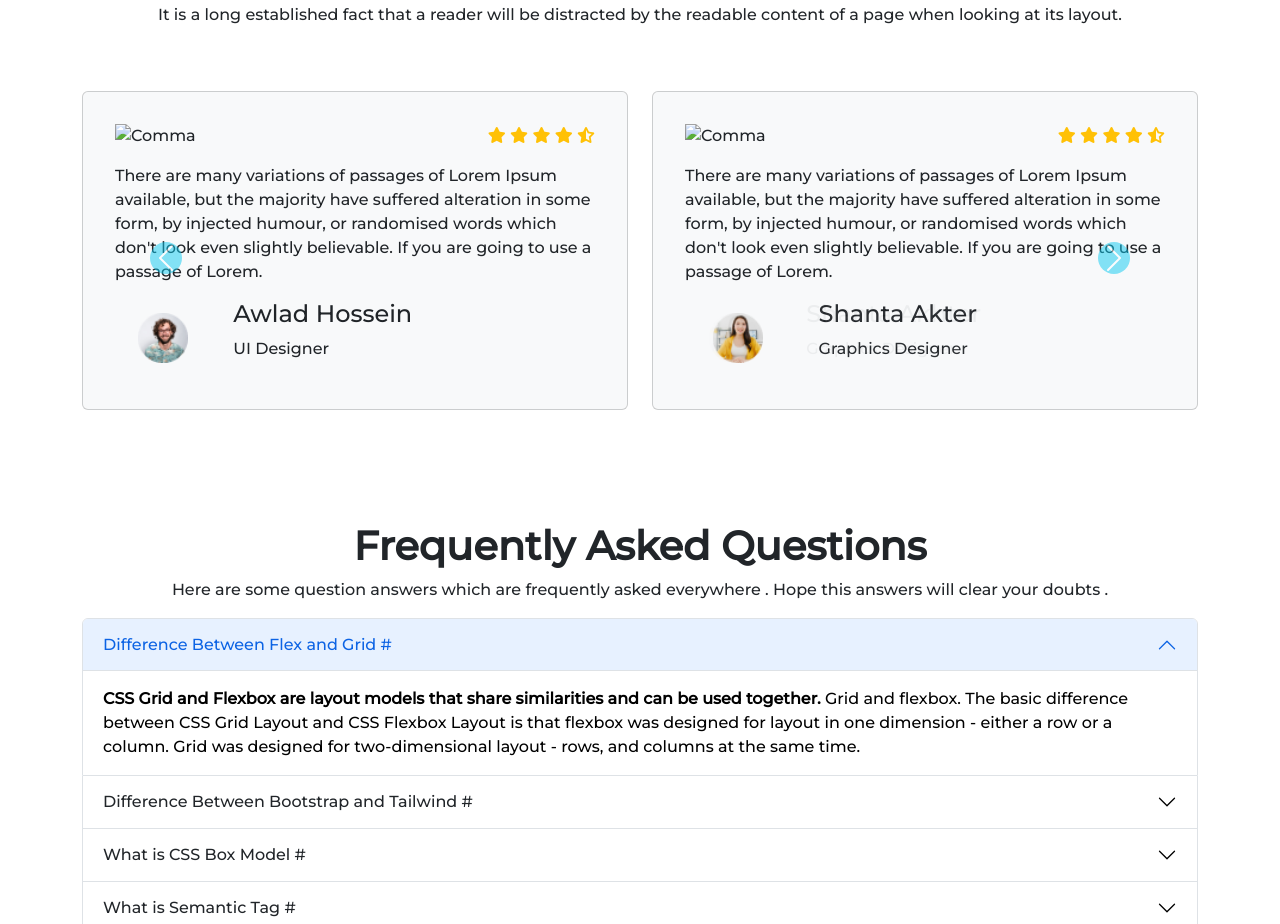
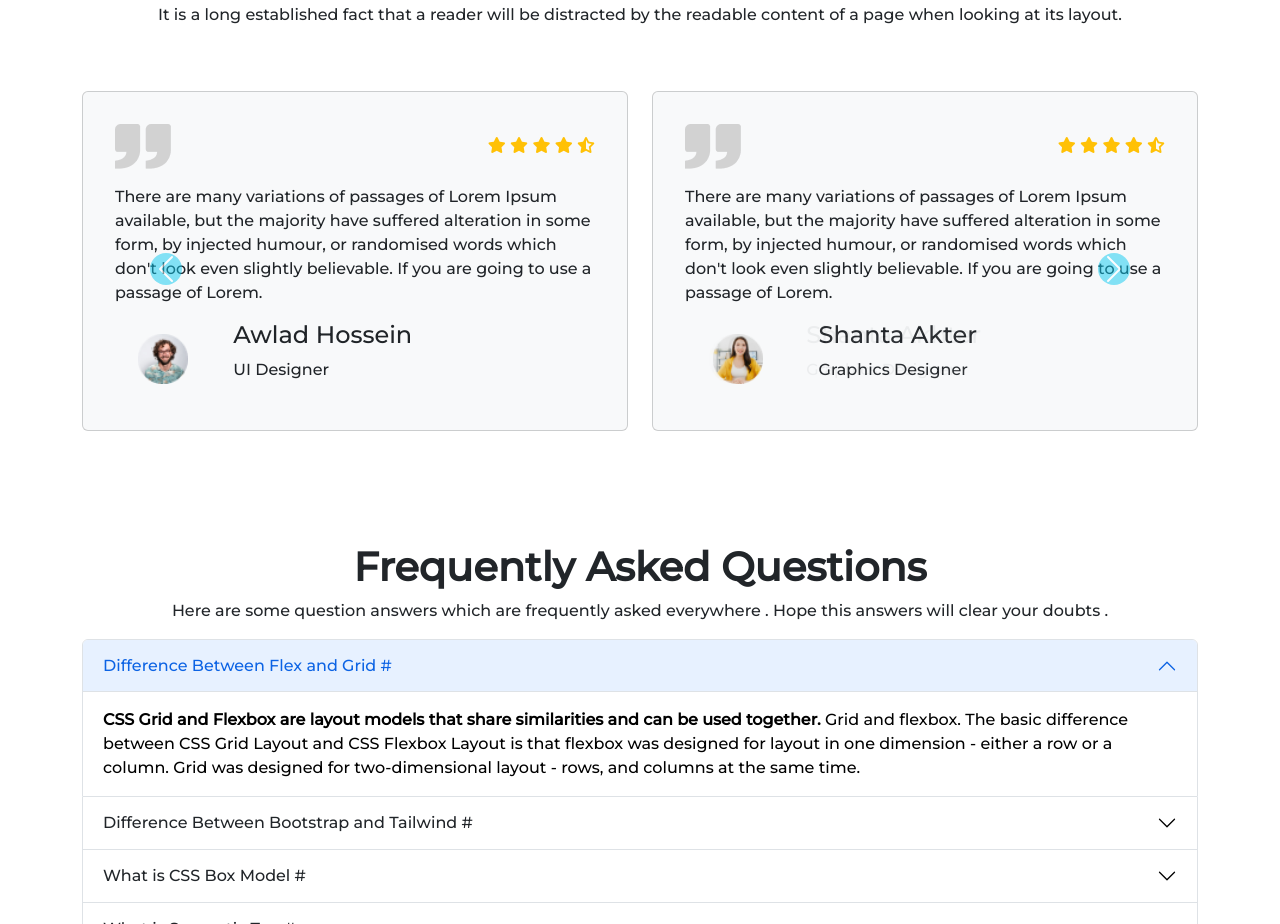
Before and after one commit to antudaa/learn.info, a plain HTML site: page index.html in a window 1280 px wide. Shown: the part 3418-4342 px from the top of the page. Drawn offline with nearby package versions, Linux system fonts and the light colour scheme; the site is published under a folder, as on GitHub Pages, so addresses that start at the root find nothing; a web font is replaced by a local one.

Commit message:
Image Location Setings

```diff
--- a/index.html
+++ b/index.html
@@ -461,7 +461,7 @@
                                 <div class="card mb-3 p-3 bg-light">
                                     <div class="card-body ">
                                         <div class="d-flex justify-content-between align-items-center pb-3">
-                                            <img src="/images/comma.png" alt="Comma">
+                                            <img src="images/comma.png" alt="Comma">
                                             <div>
                                                 <i class="fa-solid fa-star text-warning"></i>
                                                 <i class="fa-solid fa-star text-warning"></i>
@@ -490,7 +490,7 @@
                                 <div class="card mb-3 p-3 bg-light">
                                     <div class="card-body ">
                                         <div class="d-flex justify-content-between align-items-center pb-3">
-                                            <img src="/images/comma.png" alt="Comma">
+                                            <img src="images/comma.png" alt="Comma">
                                             <div>
                                                 <i class="fa-solid fa-star text-warning"></i>
                                                 <i class="fa-solid fa-star text-warning"></i>
@@ -523,7 +523,7 @@
                                 <div class="card mb-3 p-3 bg-light">
                                     <div class="card-body ">
                                         <div class="d-flex justify-content-between align-items-center pb-3">
-                                            <img src="/images/comma.png" alt="Comma">
+                                            <img src="images/comma.png" alt="Comma">
                                             <div>
                                                 <i class="fa-solid fa-star text-warning"></i>
                                                 <i class="fa-solid fa-star text-warning"></i>
@@ -552,7 +552,7 @@
                                 <div class="card mb-3 p-3 bg-light">
                                     <div class="card-body ">
                                         <div class="d-flex justify-content-between align-items-center pb-3">
-                                            <img src="/images/comma.png" alt="Comma">
+                                            <img src="images/comma.png" alt="Comma">
                                             <div>
                                                 <i class="fa-solid fa-star text-warning"></i>
                                                 <i class="fa-solid fa-star text-warning"></i>
```
